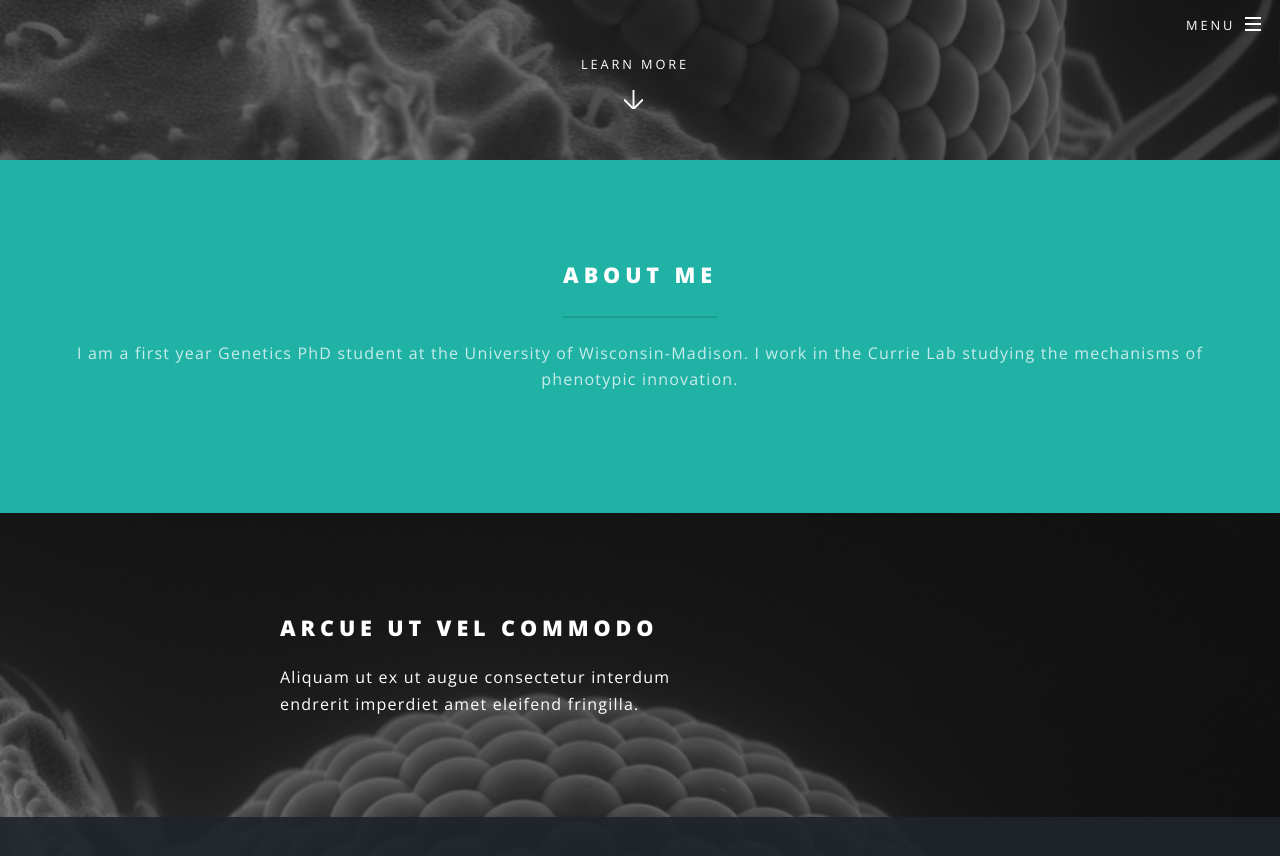
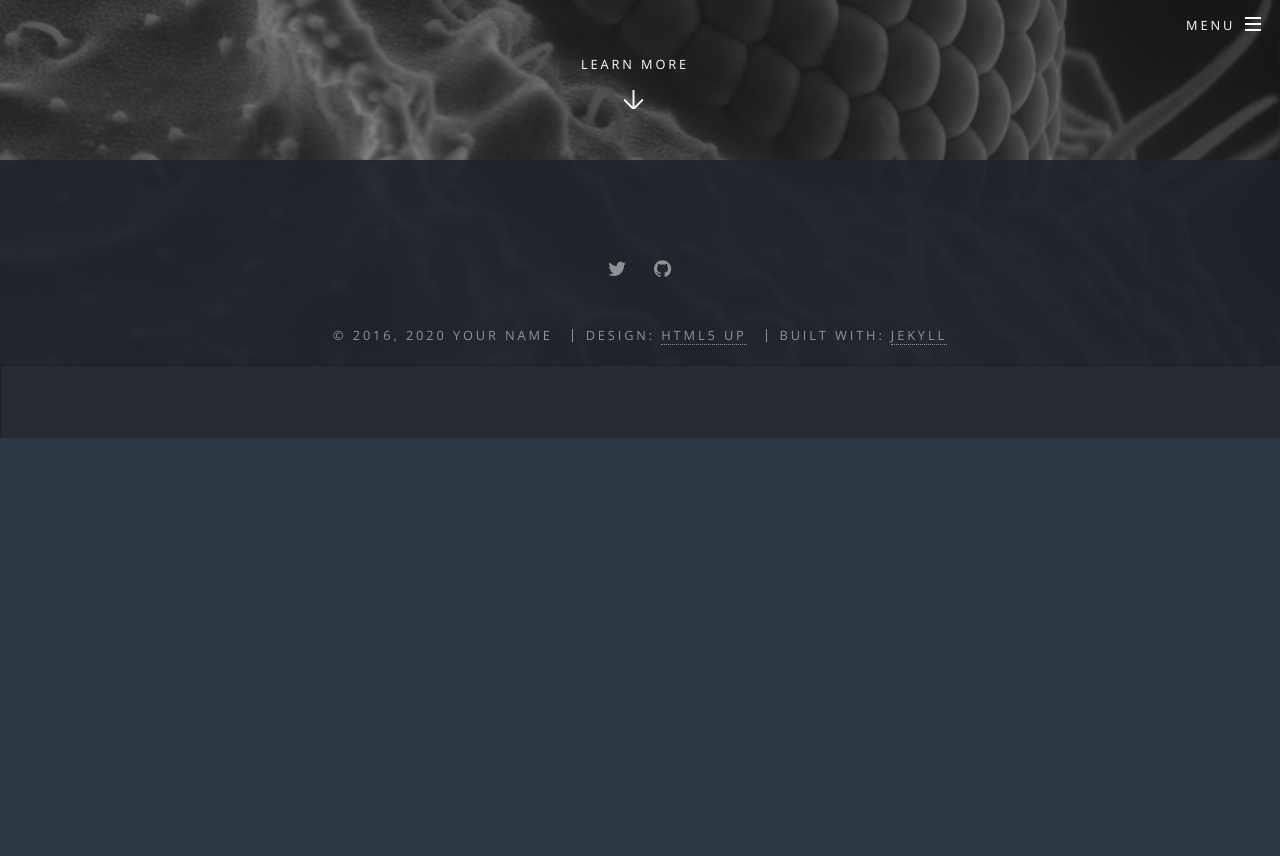
Before and after one commit to jojosardina/jojosardina.github.io, a Jekyll site: the page built from index.html, in a window 1280 px wide and 900 px high, scrolled down 740 px. Shown: the top 856 px of the window. Built offline with Jekyll 4.4.1, drawn with Linux system fonts in a browser that asks for light colours; after the commit the page ends 1178 px from its top, so only the background shows below that.

Commit message:
Update index.html

```diff
--- a/index.html
+++ b/index.html
@@ -10,29 +10,3 @@ layout: landing
 						</div>
 						<a href="#one" class="more scrolly">Learn More</a>
 					</section>
-
-				<!-- One -->
-					<section id="one" class="wrapper style1 special">
-						<div class="inner">
-							<header class="major">
-								<h2>About Me</h2>
-								<p>I am a first year Genetics PhD student at the University of Wisconsin-Madison. I work in the Currie Lab studying the mechanisms of phenotypic innovation.</p>
-							</header>
-
-						</div>
-					</section>
-
-
-
-				<!-- CTA -->
-					<section id="cta" class="wrapper style4">
-						<div class="inner">
-							<header>
-								<h2>Arcue ut vel commodo</h2>
-								<p>Aliquam ut ex ut augue consectetur interdum endrerit imperdiet amet eleifend fringilla.</p>
-							</header>
-							<ul class="actions vertical">
-
-							</ul>
-						</div>
-					</section>
```
